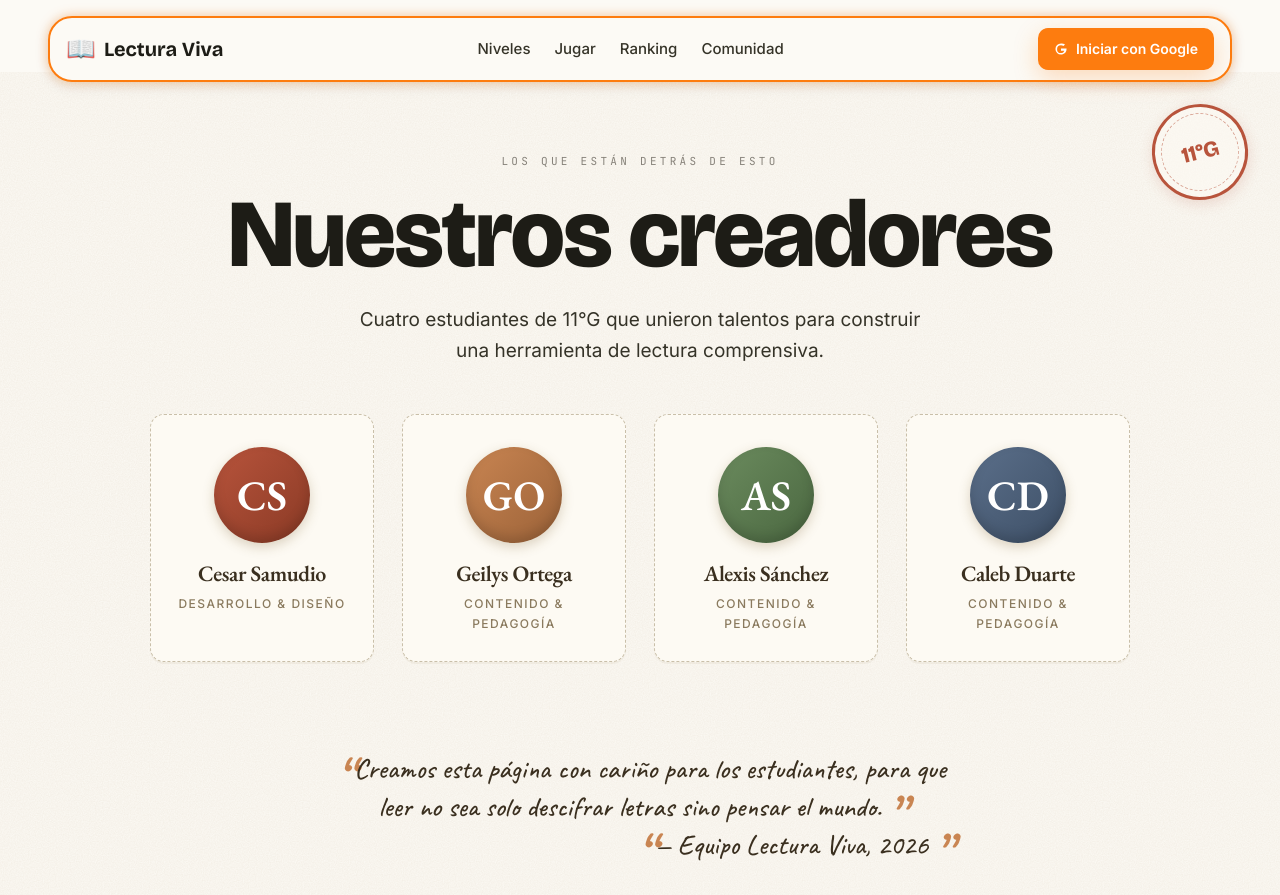
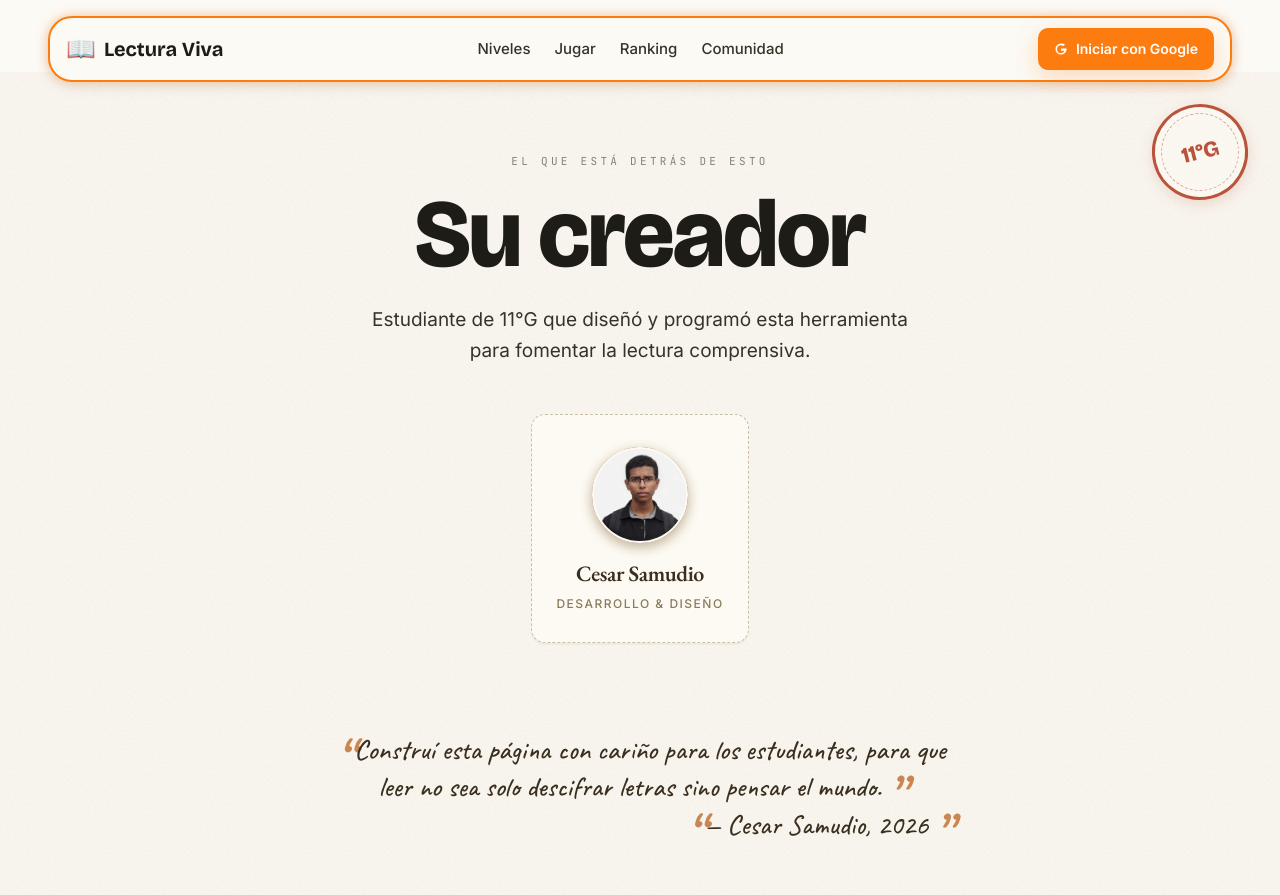
Before and after one commit to CesarSamudio/lectura-viva, a plain HTML site: page creadores.html in a window 1280 px wide. Shown: the top 895 px of the page. Drawn offline with nearby package versions, Linux system fonts and the light colour scheme; no server answers.

Commit message:
Limpieza: quitar planificación del repo y dejar solo a Cesar en Creadores
- README.md: eliminar tabla de 'Estado del proyecto' (días 1-7) y sección 'Pendiente (días siguientes)'. Actualizar estructura con archivos reales.
- Eliminar PROJECT_STATUS.md (1336 líneas de documentación de sesión, 100% planificación).
- Quitar marcadores 'Día X' en comentarios de app.js, firestore.js, styles.css y firebase-config.js.
- creadores.html: dejar solo a Cesar Samudio con foto real (assets/cesar.jpg); mantener monograma 'CS' como fallback. Quitar las cards de los otros creadores.

```diff
--- a/creadores.html
+++ b/creadores.html
@@ -69,7 +69,9 @@
             box-shadow: 0 14px 28px -10px rgba(120, 90, 40, 0.18);
         }
 
-        /* Avatar generado: monograma en círculo con colores terrosos rotando */
+        /* Avatar generado: monograma en círculo con colores terrosos rotando.
+           Se muestra como fallback mientras carga la <img class="creator-card__photo">
+           o si la imagen falla (estado de error manejado en JS). */
         .creator-card__avatar {
             width: 96px;
             height: 96px;
@@ -83,6 +85,42 @@
             font-weight: 600;
             color: #fff;
             box-shadow: inset 0 -6px 12px rgba(0, 0, 0, 0.15), 0 4px 12px rgba(120, 90, 40, 0.25);
+        }
+
+        /* Foto real del creador — superpuesta al avatar.
+           Por defecto el avatar (monograma) queda debajo. Cuando la <img>
+           carga exitosamente, se posiciona encima con object-fit cover.
+           Si la imagen falla, se le agrega .creator-card__photo--error en JS. */
+        .creator-card__photo {
+            width: 96px;
+            height: 96px;
+            margin: 0 auto 18px;
+            border-radius: 50%;
+            object-fit: cover;
+            object-position: center 20%;
+            position: absolute;
+            top: 32px;
+            left: 50%;
+            transform: translateX(-50%);
+            box-shadow: 0 4px 12px rgba(120, 90, 40, 0.25);
+            border: 2px solid #fdfaf3;
+            background: #fdfaf3;
+        }
+
+        /* Si la imagen falla, se oculta y queda solo el monograma */
+        .creator-card__photo--error {
+            display: none;
+        }
+
+        /* Card sola centrada (cuando hay un único creador) */
+        .creator-card--solo {
+            max-width: 320px;
+            margin: 0 auto;
+        }
+
+        .creator-card--solo {
+            position: relative;
+            padding-top: 32px;
         }
 
         .creator-card__avatar--1 { background: linear-gradient(135deg, #b8543c 0%, #8a3a25 100%); }
@@ -294,45 +332,28 @@
 
         <div class="container creators__inner">
             <p class="hero__eyebrow reveal" style="text-align:center; margin-bottom: 12px;">
-                LOS QUE ESTÁN DETRÁS DE ESTO
+                EL QUE ESTÁ DETRÁS DE ESTO
             </p>
             <h1 class="section-title reveal" style="text-align:center; margin-bottom: 16px;">
-                Nuestros creadores
+                Su creador
             </h1>
             <p class="section-lede reveal" style="text-align:center; max-width: 580px; margin: 0 auto;">
-                Cuatro estudiantes de 11°G que unieron talentos para construir
-                una herramienta de lectura comprensiva.
+                Estudiante de 11°G que diseñó y programó esta herramienta
+                para fomentar la lectura comprensiva.
             </p>
 
             <div class="creators__grid">
-                <article class="creator-card reveal">
+                <article class="creator-card creator-card--solo reveal">
                     <div class="creator-card__avatar creator-card__avatar--1" aria-hidden="true">CS</div>
+                    <img class="creator-card__photo" src="./assets/cesar.jpg" alt="Foto de Cesar Samudio" loading="lazy">
                     <h3 class="creator-card__name">Cesar Samudio</h3>
                     <p class="creator-card__role">Desarrollo &amp; diseño</p>
-                </article>
-
-                <article class="creator-card reveal">
-                    <div class="creator-card__avatar creator-card__avatar--2" aria-hidden="true">GO</div>
-                    <h3 class="creator-card__name">Geilys Ortega</h3>
-                    <p class="creator-card__role">Contenido &amp; pedagogía</p>
-                </article>
-
-                <article class="creator-card reveal">
-                    <div class="creator-card__avatar creator-card__avatar--3" aria-hidden="true">AS</div>
-                    <h3 class="creator-card__name">Alexis Sánchez</h3>
-                    <p class="creator-card__role">Contenido &amp; pedagogía</p>
-                </article>
-
-                <article class="creator-card reveal">
-                    <div class="creator-card__avatar creator-card__avatar--4" aria-hidden="true">CD</div>
-                    <h3 class="creator-card__name">Caleb Duarte</h3>
-                    <p class="creator-card__role">Contenido &amp; pedagogía</p>
                 </article>
             </div>
 
             <div class="creators__note reveal">
-                <p>Creamos esta página con cariño para los estudiantes, para que leer no sea solo descifrar letras sino pensar el mundo.</p>
-                <p class="creators__signature">— Equipo Lectura Viva, 2026</p>
+                <p>Construí esta página con cariño para los estudiantes, para que leer no sea solo descifrar letras sino pensar el mundo.</p>
+                <p class="creators__signature">— Cesar Samudio, 2026</p>
             </div>
         </div>
     </section>
@@ -408,6 +429,19 @@
 </footer>
 
 <!-- ============== SCRIPTS ============== -->
+<script>
+    // Fallback: si la foto del creador falla al cargar, ocultar la <img>
+    // y dejar visible el monograma "CS" del .creator-card__avatar
+    document.addEventListener('DOMContentLoaded', () => {
+        const photo = document.querySelector('.creator-card__photo');
+        if (photo) {
+            photo.addEventListener('error', () => {
+                photo.classList.add('creator-card__photo--error');
+            });
+        }
+    });
+</script>
+
 <script src="https://www.gstatic.com/firebasejs/12.15.0/firebase-app-compat.js"></script>
 <script src="https://www.gstatic.com/firebasejs/12.15.0/firebase-auth-compat.js"></script>
 <script src="https://www.gstatic.com/firebasejs/12.15.0/firebase-firestore-compat.js"></script>
--- a/firebase-config.js
+++ b/firebase-config.js
@@ -6,7 +6,6 @@
    no por secreto. El cliente SIEMPRE las ve.
 
    Proyecto: lectura-viva-web-2aa7b
-   Creado: Día 2 (30-Jun-2026)
    ===================================================== */
 
 const firebaseConfig = {
--- a/styles.css
+++ b/styles.css
@@ -1724,7 +1724,7 @@ a:focus-visible {
     line-height: 1.6;
 }
 
-/* ---------- FEEDBACK DEL FORM (Día 5) ---------- */
+/* ---------- FEEDBACK DEL FORM ---------- */
 .comments__feedback {
     margin-top: 12px;
     padding: 10px 14px;
@@ -1907,7 +1907,7 @@ a:focus-visible {
     color: var(--mute);
 }
 
-/* ---------- MODAL (Día 6: Editar nickname) ---------- */
+/* ---------- MODAL (Editar nickname) ---------- */
 .modal {
     position: fixed;
     inset: 0;
@@ -2145,7 +2145,7 @@ a:focus-visible {
 }
 
 /* =====================================================
-   Día 3 — Save note (mensaje al final del quiz)
+   SAVE NOTE (mensaje al final del quiz)
    ===================================================== */
 .game__save-note {
     margin-top: 24px;
```
Also changed, not shown: app.js (+14 -14 lines), firestore.js (+8 -8 lines), assets/cesar.jpg (added), 1 other file.
